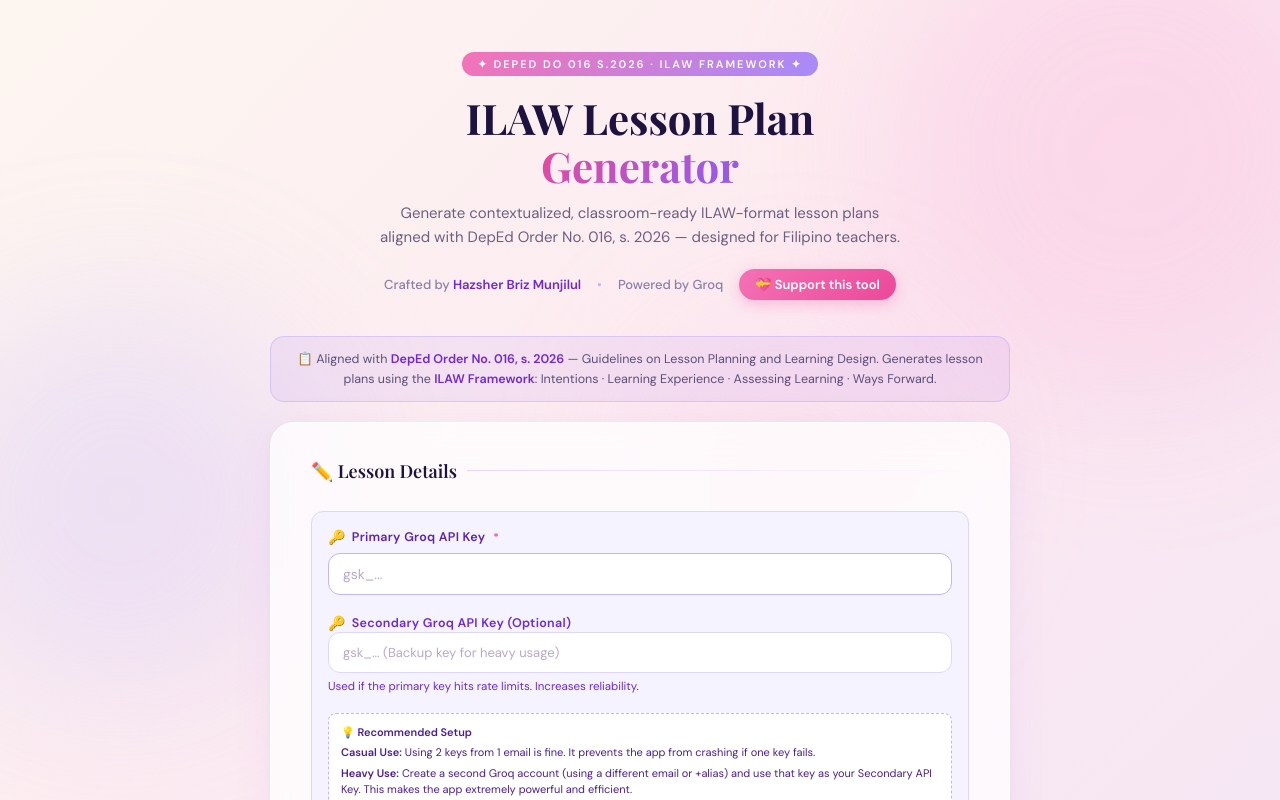
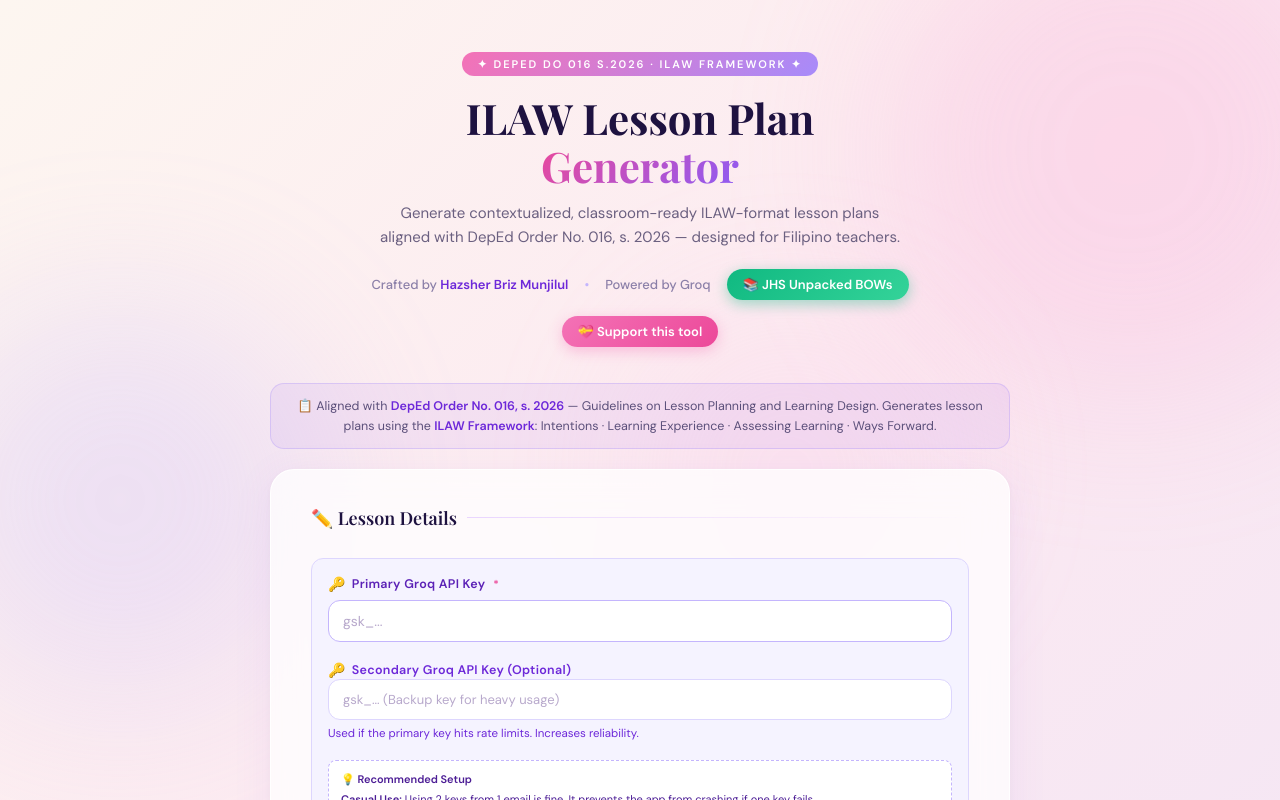
Before and after one commit to hazshermunjilul001-boop/ilaw, a Next.js app: page / in a window 1280 px wide. Shown: the top 800 px of the page. Built offline with nearby package versions, Linux system fonts and the light colour scheme.

Commit message:
give the BOW Unpacker

```diff
--- a/app/page.tsx
+++ b/app/page.tsx
@@ -644,6 +644,40 @@
               <span className="creator-tag">Crafted by <strong>Hazsher Briz Munjilul</strong></span>
               <span className="creator-tag" style={{ color: '#c4b5fd' }}>•</span>
               <span className="creator-tag">Powered by Groq</span>
+
+              {/* New Button - JHS Budget of Works */}
+              <a
+                href="https://drive.google.com/drive/folders/150nD7_y80SYCVNTKSbdlTZUcWOLKuO-m?usp=sharing"
+                target="_blank"
+                rel="noopener noreferrer"
+                style={{
+                  display: 'inline-flex',
+                  alignItems: 'center',
+                  gap: '6px',
+                  background: 'linear-gradient(135deg, #10b981, #34d399)',
+                  color: 'white',
+                  border: 'none',
+                  borderRadius: '20px',
+                  padding: '7px 16px',
+                  fontSize: '13px',
+                  fontWeight: '600',
+                  textDecoration: 'none',
+                  boxShadow: '0 4px 14px rgba(16,185,129,0.4)',
+                  transition: 'all 0.2s',
+                  cursor: 'pointer',
+                }}
+                onMouseOver={(e) => {
+                  e.currentTarget.style.transform = 'translateY(-1px)';
+                  e.currentTarget.style.boxShadow = '0 6px 18px rgba(16,185,129,0.5)';
+                }}
+                onMouseOut={(e) => {
+                  e.currentTarget.style.transform = 'translateY(0)';
+                  e.currentTarget.style.boxShadow = '0 4px 14px rgba(16,185,129,0.4)';
+                }}
+              >
+                📚 JHS Unpacked BOWs
+              </a>
+
               <button className="donate-btn" onClick={() => setShowDonation(true)}>
                 💝 Support this tool
               </button>
```
